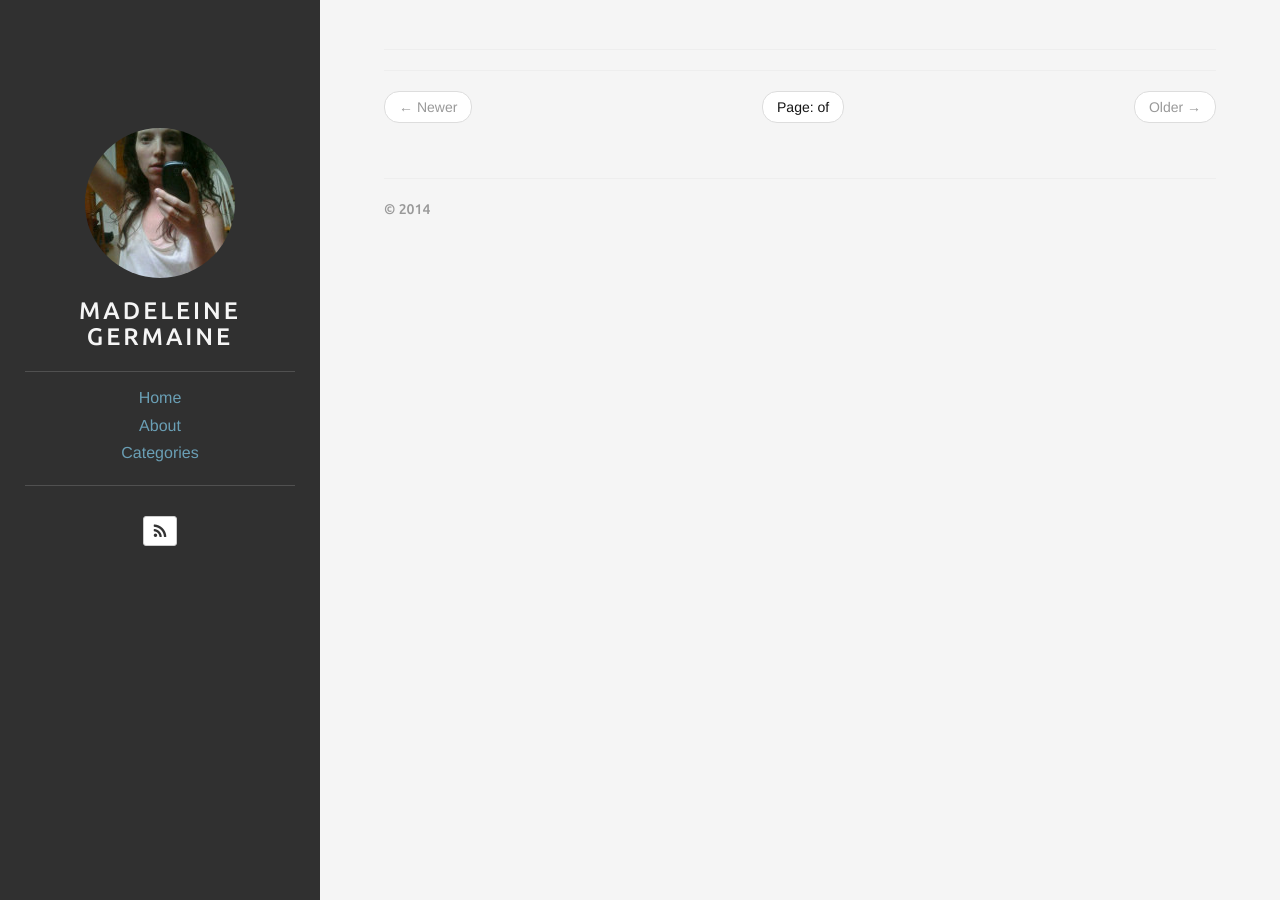
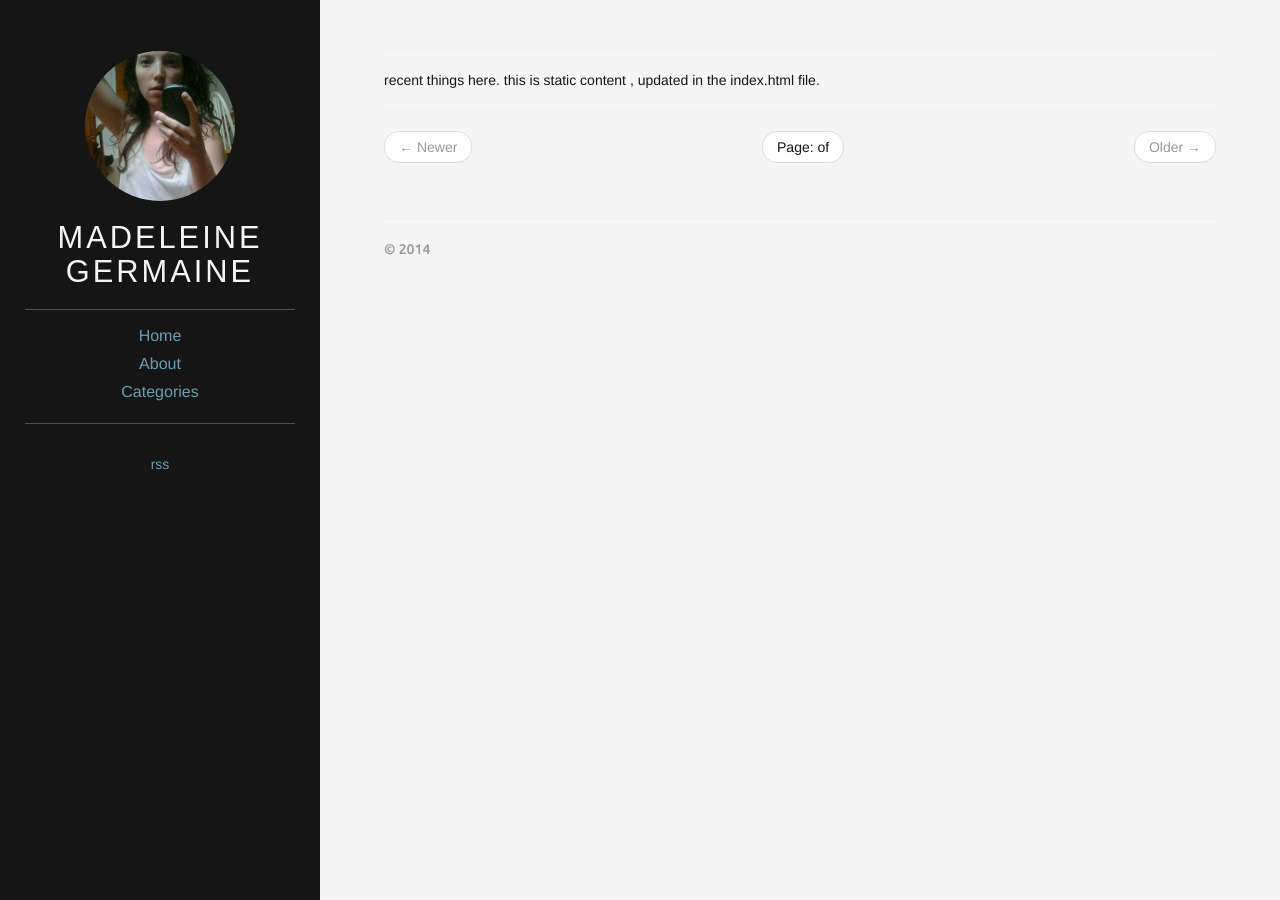
Before and after one commit to madeleinegermaine/madeleinegermaine, a Jekyll site: the page built from index.html, in a window 1280 px wide. Built offline with Jekyll 4.4.1, drawn with Linux system fonts in a browser that asks for light colours.

Commit message:
now its mine

```diff
--- a/_includes/default.html
+++ b/_includes/default.html
@@ -3,6 +3,7 @@
 <head>
 	<meta charset="utf-8">
 	<title>
+    Madeleine Germaine |
     {% if page.title == "Home" %}
       {{ site.title }} &middot; {{ site.tagline }}
     {% else %}
--- a/_includes/head.html
+++ b/_includes/head.html
@@ -6,6 +6,7 @@
   <meta name="viewport" content="width=device-width, initial-scale=1.0, maximum-scale=1">
 
   <title>
+    Madeleine Germaine
     {% if page.title == "Home" %}
       {{ site.title }} &middot; {{ site.tagline }}
     {% else %}
--- a/_includes/sidebar.html
+++ b/_includes/sidebar.html
@@ -3,16 +3,15 @@
 	<a href="{{ site.BASE_PATH }}/">
 		<img src="{{ site.BASE_PATH }}/assets/media/madeleine.jpg" class="img-circle" />
 	</a>
-	<h3 class="title">
+	<h1 class="title">
         <a href="{{ site.BASE_PATH }}/">Madeleine Germaine</a>
-    </h3>
-</header>
-
-{% if site.author.bio %}
+    </h1>
+    {% if site.author.bio %}
 <div id="bio" class="text-center">
 	{{ site.author.bio }}
 </div>
 {% endif %}
+</header>
 
 <nav class="top-level" role="navigation">
   <ul>
@@ -24,45 +23,44 @@
 </nav>
 
 <div id="contact-list" class="text-center">
-	<ul class="list-unstyled list-inline">
+	<ul class="list-unstyled">
 		{% if site.author.github %}
 		<li>
-			<a class="btn btn-default btn-sm" href="https://github.com/{{ site.author.github }}">
-				<i class="fa fa-github-alt fa-lg"></i>
+			<a  href="https://github.com/{{ site.author.github }}">
+				github
 			</a>
 		</li>
 		{% endif %}
 		{% if site.author.twitter %}
 		<li>
-			<a class="btn btn-default btn-sm" href="https://twitter.com/{{ site.author.twitter }}">
-				<i class="fa fa-twitter fa-lg"></i>
+			<a href="https://twitter.com/{{ site.author.twitter }}">
+				twitter
 			</a>
 		</li>
 		{% endif %}
 		{% if site.author.email %}
 		<li>
-			<a class="btn btn-default btn-sm" href="mailto:{{ site.author.email }}">
-				<i class="fa fa-envelope fa-lg"></i>
+			<a href="mailto:{{ site.author.email }}">
+				email
 			</a>
 		</li>
 		{% endif %}
 		{% if site.author.pinterest %}
-		<li>
-			<a class="btn btn-default btn-sm" href="https://pinterest.com/{{ site.author.pinterest }}">
-				<i class="fa fa-pinterest fa-lg"></i>
+		<li> href="https://pinterest.com/{{ site.author.pinterest }}">
+				pintrest
 			</a>
 		</li>
 		{% endif %}
 		{% if site.author.linkedin %}
 		<li>
-			<a class="btn btn-default btn-sm" href="https://linkedin.com/in/{{ site.author.linkedin }}">
-				<i class="fa fa-linkedin fa-lg"></i>
+			<a href="https://linkedin.com/in/{{ site.author.linkedin }}">
+		    linkedin
 			</a>
 		</li>
 		{% endif %}
 		<li>
-			<a class="btn btn-default btn-sm" href="{{ site.BASE_PATH }}/{{ site.rss_path }}">
-				<i class="fa fa-rss fa-lg"></i>
+			<a href="{{ site.BASE_PATH }}/{{ site.rss_path }}">
+				rss
 			</a>
 		</li>
 	</ul>
--- a/assets/css/style.css
+++ b/assets/css/style.css
@@ -10,11 +10,15 @@
 .sidebar {
 	position: fixed;
 	top: 0px;
-	padding-top: 10%;
-	background-color: #303030;
+	padding-top: 4%;
+	background-color: #151515;
 	color: #F5F5F5;
 }
 
+
+.sidebar h1 {
+    font-size: 2.2em;
+}
 .sidebar-header {
 	text-align: center;
 	margin-bottom: 10px;
@@ -114,10 +118,13 @@
 	padding-bottom: 10px;
 }
 
+/* ## INDEX ## */
+
+
 /* ## PAGES ## */
 
 .page-header {
-	color: #303030;
+	color: #151515;
   <!-- padding-left: 5%; -->
 	<!-- text-shadow: 1px 1px 1px rgba(150, 150, 150, 1); -->
 }
@@ -145,19 +152,19 @@
 
 /* ## HEADINGS ## */
 
-h1 {
-    font-size: 3.7em;
+.page-header h1 {
+    font-size: 3em;
 }
 
-h1,h2,h3,h4,h5,h6 { font-family: 'Ubuntu', sans-serif; }
+h1,h2,h3,h4,h5,h6 { font-family: 'Arial', sans-serif; }
 article.home h1,
 article.home h2,
 article.home h3,
 article.home h4,
 article.home h5,
 article.home h6 {
-	font-family: 'Ubuntu', sans-serif;
-	color: #555555;
+	font-family: 'Arial', sans-serif;
+	color: #202020;
 }
 
 article.home h1 a,
@@ -171,6 +178,7 @@
 article.home h3 a:hover,
 article.home h4 a:hover {
 	color: #90A959;
+  text-decoration: none;
 }
 
 .author .author-image {
--- a/index.html
+++ b/index.html
@@ -3,6 +3,14 @@
 tagline:
 ---
 
+<section>
+  <article>
+    <!-- <h1>Recent</h1> -->
+    <p>recent things here. this is static content , updated in the index.html file.</p>
+  </article>
+</section>
+<section>
+<!-- <h1>Past</h1> -->
 {% for post in paginator.posts %}
 
   <article class="home">
@@ -39,6 +47,7 @@
 
   </article>
 {% endfor %}
+</section>
 <hr/>
 
 <ul class="pager">
```
Also changed, not shown: _posts/2014-01-01-example-content.md (+1 -1 lines). Lines whose indentation alone changed are shown as unchanged.
